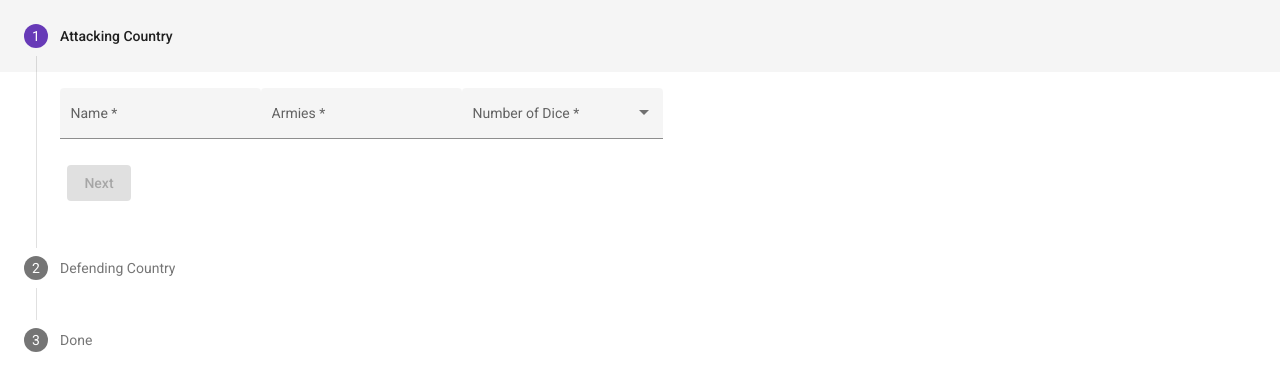
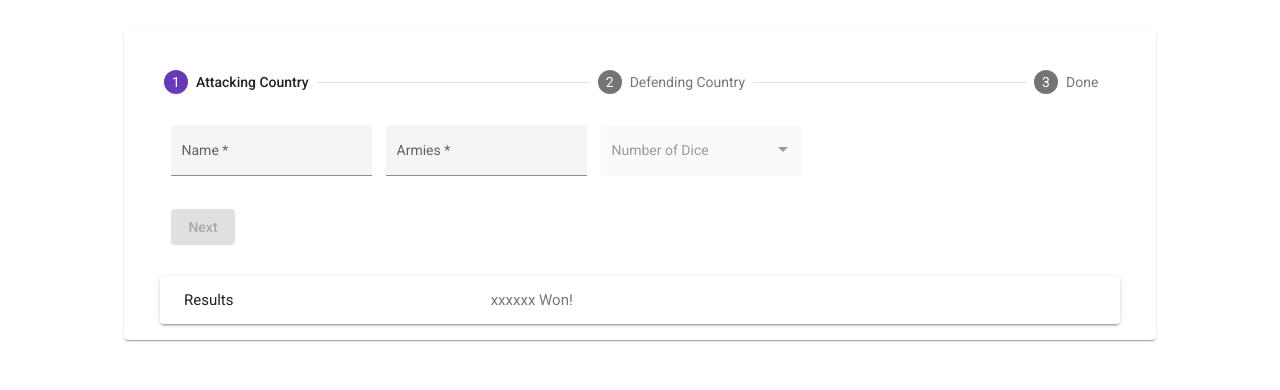
Before and after one commit to kevinmcgillicuddy/risk-roller, an Angular app: page / in a window 1280 px wide. Shown: the top 390 px of the page. Built offline with nearby package versions, Linux system fonts and the light colour scheme.

Commit message:
styling and panel result

```diff
--- a/src/app/app.component.html
+++ b/src/app/app.component.html
@@ -1,38 +1,46 @@
-<!-- <div> -->
-  <mat-stepper orientation="vertical" [linear]="true" #stepper>
+<mat-card class="container">
+  <mat-stepper [orientation]="(stepperOrientation | async)!" [linear]="true" #stepper>
+    <div>
       <mat-step [stepControl]="attackingCountryGroup" label="Attacking Country">
         <form [formGroup]="attackingCountryGroup">
           <mat-form-field appearance="fill">
             <mat-label>Name</mat-label>
-          <input matInput formControlName="attackingName" required>
+            <input matInput formControlName="attackingName" required />
           </mat-form-field>
           <mat-form-field appearance="fill">
             <mat-label>Armies</mat-label>
-          <input type="number" matInput formControlName="attackingArmies" required>
+            <input type="number" matInput formControlName="attackingArmies" required />
           </mat-form-field>
           <mat-form-field appearance="fill">
             <mat-label>Number of Dice</mat-label>
-          <mat-select formControlName="attackingDice">
-            <mat-option *ngFor="let dice of attackingDice$ | async" [value]="dice">{{dice}}</mat-option>
+            <mat-select formControlName="attackingDice"
+              [disabled]="!attackingCountryGroup.get('attackingArmies')?.valid" mat-raised-button
+              matTooltip="Enter number of armies to determine dice">
+              <mat-option *ngFor="let dice of attackingDice$ | async" [value]="dice">{{ dice }}</mat-option>
             </mat-select>
           </mat-form-field>
           <div>
-          <button mat-raised-button color="primary" matStepperNext [disabled]="!attackingCountryGroup.valid">Next</button>
+            <button mat-raised-button color="primary" matStepperNext [disabled]="!attackingCountryGroup.valid">
+              Next
+            </button>
           </div>
         </form>
       </mat-step>
+    </div>
     <mat-step [stepControl]="defendingCountryGroup" label="Defending Country">
       <form [formGroup]="defendingCountryGroup">
         <mat-form-field appearance="fill">
           <mat-label>Name</mat-label>
-          <input matInput formControlName="defendingName" required>
+          <input matInput formControlName="defendingName" required />
         </mat-form-field>
         <mat-form-field appearance="fill">
           <mat-label>Armies</mat-label>
-          <input type="number" matInput formControlName="defendingArmies" required>
+          <input type="number" matInput formControlName="defendingArmies" required />
         </mat-form-field>
         <div>
-          <button mat-raised-button color="primary" matStepperNext [disabled]="!defendingCountryGroup.valid">Next</button>
+          <button mat-raised-button color="primary" matStepperNext [disabled]="!defendingCountryGroup.valid">
+            Next
+          </button>
         </div>
       </form>
     </mat-step>
@@ -40,10 +48,24 @@
       <ng-template matStepLabel>Done</ng-template>
       <p>You are now done.</p>
       <div>
-
         <button mat-raised-button color="warn" matStepperPrevious>Attack!</button>
         <button mat-raised-button (click)="stepper.reset()">Reset</button>
       </div>
     </mat-step>
   </mat-stepper>
-<!-- </div> -->
+  <div class="accordion">
+    <mat-accordion>
+      <mat-expansion-panel hideToggle>
+        <mat-expansion-panel-header>
+          <mat-panel-title>
+            Results
+          </mat-panel-title>
+          <mat-panel-description>
+            xxxxxx Won!
+          </mat-panel-description>
+        </mat-expansion-panel-header>
+        <p>This is the primary content of the panel.</p>
+      </mat-expansion-panel>
+    </mat-accordion>
+  </div>
+</mat-card>
--- a/src/app/app.component.scss
+++ b/src/app/app.component.scss
@@ -3,9 +3,18 @@
 }
 
 .mat-form-field {
-  margin-top: 16px;
+  margin: 0.5em;
 }
 
-button{
-  margin: .5em;
+.container {
+  max-width: 1000px;
+  margin: 30px auto;
 }
+button {
+  margin: 0.5em;
+}
+
+.accordion {
+  margin-left: 20px;
+  margin-right: 20px;
+}
--- a/src/app/app.component.ts
+++ b/src/app/app.component.ts
@@ -1,7 +1,11 @@
+import { BreakpointObserver } from '@angular/cdk/layout';
 import { Component, OnInit } from '@angular/core';
 import { FormBuilder, FormControl, FormGroup, Validators } from '@angular/forms';
-import { mergeMap, Observable, of } from 'rxjs';
+import { StepperOrientation } from '@angular/material/stepper';
+import { map, mergeMap, Observable, of } from 'rxjs';
 import { DiceService } from './services/dice.service';
+
+
 @Component({
   selector: 'app-root',
   templateUrl: './app.component.html',
@@ -10,9 +14,17 @@ import { DiceService } from './services/dice.service';
 export class AppComponent implements OnInit {
   public attackingCountryGroup: FormGroup;
   public defendingCountryGroup: FormGroup;
-  public attackingArmies: FormControl
+  public attackingArmies: FormControl;
+  public stepperOrientation: Observable<StepperOrientation>;
+
+  public panelOpenState = false;
+
   public attackingDice$: Observable<number[]> | undefined;
-  constructor(private _formBuilder: FormBuilder, private diceService: DiceService) { }
+  constructor(private _formBuilder: FormBuilder, private diceService: DiceService, breakpointObserver: BreakpointObserver) {
+    this.stepperOrientation = breakpointObserver
+      .observe('(min-width: 800px)')
+      .pipe(map(({ matches }) => (matches ? 'horizontal' : 'vertical')));
+  }
 
   ngOnInit() {
     this.diceService.attack({
```
Also changed, not shown: src/app/app.module.ts (+13 -7 lines). Lines whose indentation alone changed are shown as unchanged.
